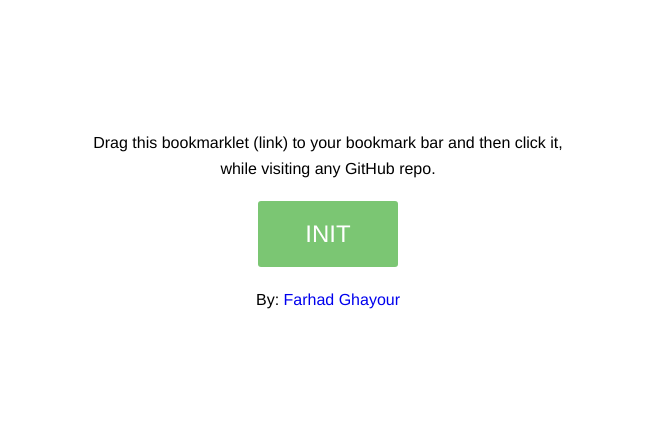
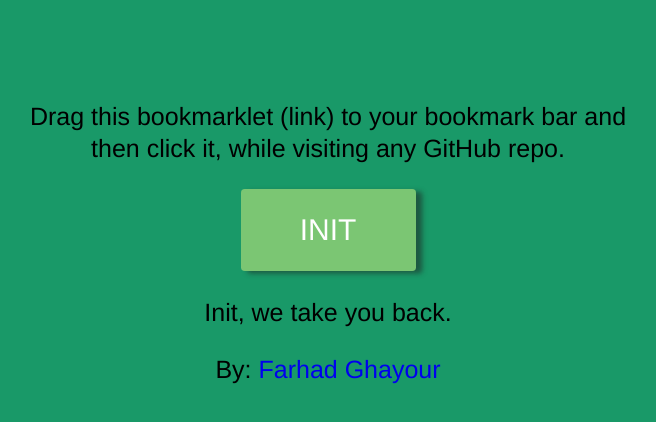
Before and after one commit to FarhadG/init, a website: page landing/index.html in a window 1280 px wide. Shown: the whole page, without its empty margins (312-968 px from the left). Drawn offline with Linux system fonts and the light colour scheme.

Commit message:
changed splashpage

```diff
--- a/landing/index.html
+++ b/landing/index.html
@@ -1,5 +1,6 @@
 <!DOCTYPE html>
 <html lang='en'>
+
 <head>
   <meta charset='utf-8'>
   <meta http-equiv='X-UA-Compatible' content='IE=edge'>
@@ -9,7 +10,14 @@
   <meta name='author' content='Farhad Ghayour'>
   <meta property='og:title' content='Init: A quick way to go to the first commit of a repo' />
   <meta property='og:url' content='http://farhadg.github.io/init/' />
+
+
   <style>
+    html {
+      background: #199968;
+      zoom: 125%;
+    }
+
     body {
       font-family: 'Helvetica Neue', Helvetica, Arial, sans-serif;
       font-style: normal;
@@ -18,18 +26,23 @@
       font-size: 16px;
       line-height: 1.6em;
     }
+
     p {
       margin: 20px 0;
+      font-size: 20px;
     }
+
     .container {
       width: 500px;
       margin: auto;
-      margin-top: 130px;
+      margin-top: 80px;
       text-align: center;
     }
+
     a {
       text-decoration: none;
     }
+
     #init {
       background: #7bc673;
       color: white;
@@ -41,14 +54,54 @@
       display: block;
       text-align: center;
       transition: background 0.2s;
+      -webkit-box-shadow: 5px 2px 4px 0px rgba(33, 33, 33, 0.53);
+      -moz-box-shadow: 5px 2px 4px 0px rgba(33, 33, 33, 0.53);
+      box-shadow: 5px 2px 4px 0px rgba(33, 33, 33, 0.53);
     }
+
     #init:hover {
-      background: #ff6e41;
+      background: #ff4111;
       position: relative;
-      top: -1px;
+      top: -.5px;
+      -webkit-box-shadow: 11px 11px 23px 0px rgba(33, 33, 33, 0.53);
+      -moz-box-shadow: 11px 11px 23px 0px rgba(33, 33, 33, 0.53);
+      box-shadow: 11px 11px 23px 0px rgba(33, 33, 33, 0.53);
+    }
+        #init:active {
+      background: #ff1111;
+      top: 1px;
+      -webkit-box-shadow: 8px 11px 23px 0px rgba(33, 33, 33, 0.53);
+      -moz-box-shadow: 8px 11px 23px 0px rgba(33, 33, 33, 0.53);
+      box-shadow: 8px 11px 23px 0px rgba(33, 33, 33, 0.53);
+    }
+
+    .weTake {
+      font-size: 20px;
+    }
+
+    #back {
+      -webkit-animation-name: back;
+      -webkit-animation-duration: 1.5s;
+      -webkit-animation-timing-function: ease-in;
+      -webkit-animation-iteration-count: 1;
+    }
+
+    @keyframes back {
+      0% {
+        -webkit-transform: translateX(500px) rotate(540deg);
+        transform: translateX(500px) rotate(540deg);
+      }
+      100% {
+        -webkit-transform: translateX(0px) rotate(0deg);
+        transform: translateX(0px) rotate(0deg);
+      }
     }
   </style>
+  <!--Favicon-->
+  <link rel="icon" type="ico" href="I.ico" />
+
 </head>
+
 <body>
 
   <div class="container">
@@ -56,9 +109,14 @@
 
     <a id="init" target='_blank' href='javascript:!function(t){function e(t,e,n){try{n=new(this.XMLHttpRequest||ActiveXObject)("MSXML2.XMLHTTP.3.0"),n.open("GET",t,1),n.setRequestHeader("X-Requested-With","XMLHttpRequest"),n.setRequestHeader("Content-type","application/x-www-form-urlencoded"),n.onreadystatechange=function(){n.readyState>3&&e&&e(n)},n.send("GET")}catch(o){window.console&&console.log(o)}}function n(t){return window.location=t}function o(){return e(i+ ++s,function(t){return 200!==t.status?n(i+--s):o()})}function r(){return e(i+--s,function(t){return 200===t.status?n(i+s++):r()})}function u(t){return 200===t.status?o():r()}function c(t){var e="master";if(~t.indexOf("/tree/")){var n=t.split("/tree/");t=n[0],e=n[1]}return t+"/commits/"+e+"?page="}var i=c(t),s=+document.querySelectorAll(".commits .num")[0].textContent.replace(/[,\s]/g,"")/35|1;e(i+s,u)}(window.location.href);'>INIT</a>
 
+    <p class="weTake">Init, we take you
+      <span id="back">back.</span>
+    </p>
+
     <p>By: <a href="https://github.com/farhadg/init" target="_blank">Farhad Ghayour</a></p>
   </div>
 
-</script>
+  </script>
 </body>
+
 </html>
```
Also changed, not shown: landing/I.ico (added).
